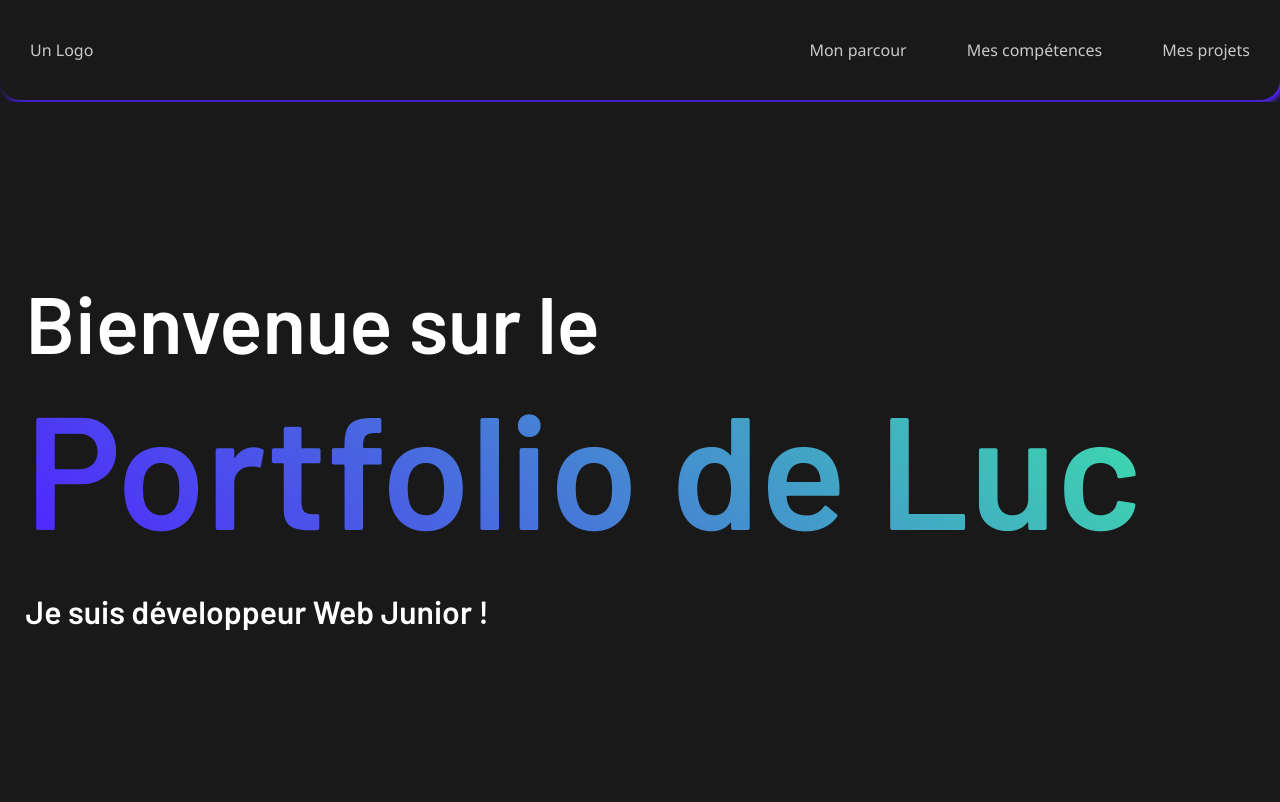
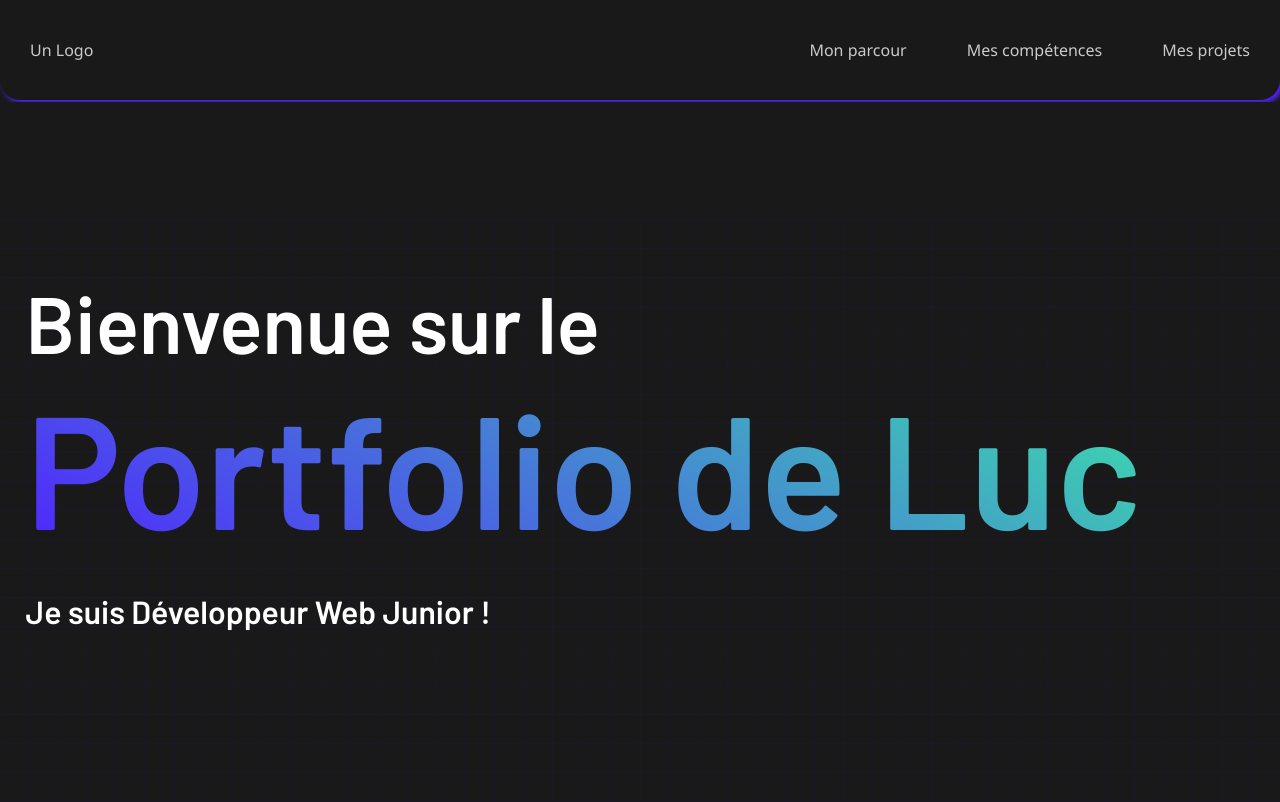
Before and after one commit to lucfbng/my-portfolio, a plain HTML site: page NATIF/portfolio.html in a window 1280 px wide. Drawn offline with Linux system fonts and the light colour scheme.

Commit message:
change hero background

```diff
--- a/NATIF/portfolio.html
+++ b/NATIF/portfolio.html
@@ -30,7 +30,7 @@
         <div class="hero-title">
             <H2>Bienvenue sur le</H2>
             <H1>Portfolio de Luc</H1>
-            <H3>Je suis développeur Web Junior !</H3>
+            <H3>Je suis Développeur Web Junior !</H3>
         </div>
     </section>
 
--- a/NATIF/style/hero.css
+++ b/NATIF/style/hero.css
@@ -17,9 +17,7 @@
   /* border: 1px solid red; */
   display: flex;
   justify-content: center;
-  margin-top: 112px;
-  margin-left: 325px;
-  margin-right: 325px;
+  margin : 112px auto 0px auto;
   color: white;
   font-family: Barlow-Regular;
   text-align: center;
--- a/NATIF/style/portfolio-hero.css
+++ b/NATIF/style/portfolio-hero.css
@@ -1,4 +1,8 @@
 .hero {
+    background-image: url(../images/grid-pattern.svg);
+    background-position: bottom;
+    background-size: 100%;
+    background-repeat: no-repeat;
     display: flex;
     margin: 2px auto 0px auto;
     height: 700px;
@@ -10,6 +14,7 @@
     flex-direction: column;
     align-items: flex-start;
     justify-content: space-evenly;
+    background-color: rgba(0, 0, 0, 0);
     color: white;
     margin-left: 2%;
 }
@@ -17,7 +22,7 @@
 .hero-title h1 {
     font-size: 10rem;
     font-family: Barlow-SemiBold;
-    background-image: linear-gradient(45deg,rgb(80, 35, 255), rgb(60, 225, 170));
+    background-image: linear-gradient(30deg,rgb(80, 35, 255), rgb(60, 225, 170));
     color: transparent;
     background-clip: text;
 }
@@ -25,10 +30,12 @@
 .hero-title h2 {
     font-size: 5rem;
     font-family: Barlow-SemiBold;
+    background-color: rgba(0, 0, 0, 0);
 }
 
 .hero-title h3 {
     font-size: 2rem;
     font-family: Barlow-SemiBold;
     margin-top: 30px;
+    background-color: rgba(0, 0, 0, 0);
 }
```
Also changed, not shown: NATIF/index.html (+1 -1 lines), NATIF/images/grid-pattern.svg (added).
